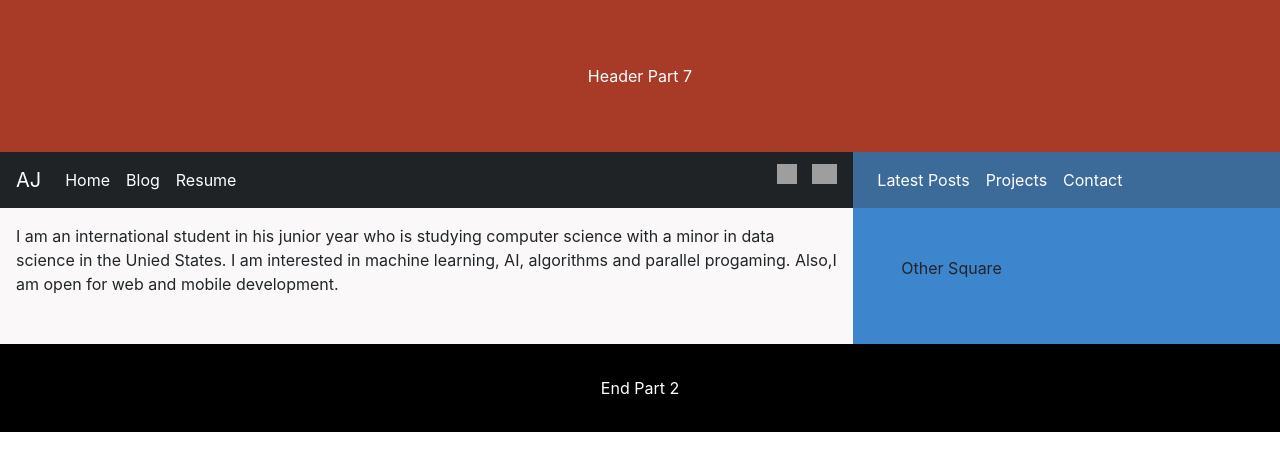
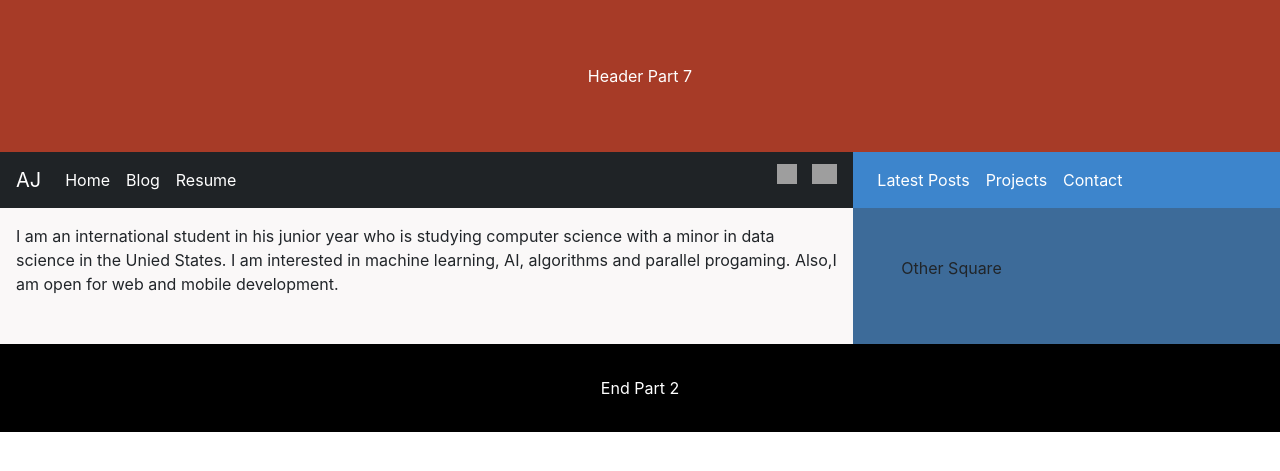
Before and after one commit to axeljeremy7/axeljeremy7.github.io, a Jekyll site: the page built from index.html, in a window 1280 px wide. Shown: the top 471 px of the page. Built offline with Jekyll 4.4.1, drawn with Linux system fonts in a browser that asks for light colours; nearby versions of some CDN libraries; grey boxes are pictures that could not be loaded.

Commit message:
changing structure

```diff
--- a/css/main.css
+++ b/css/main.css
@@ -44,11 +44,11 @@
 }
 
 .bg-barra2 {
-  background-color: #3D6B99;
+  background-color: #3D85CC;
 }
 
 .bodyContent2 {
-  background-color: #3D85CC;
+  background-color: #3D6B99;
   padding: 3rem;
 }
 
```
